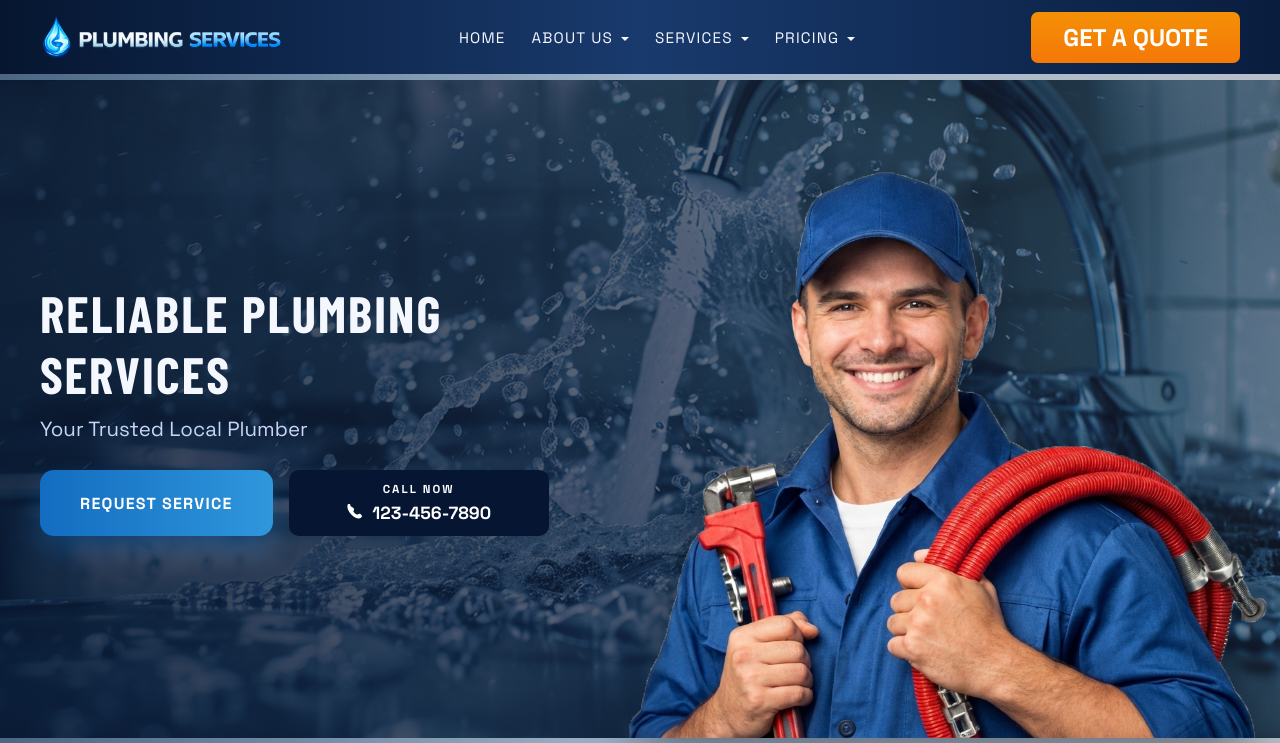
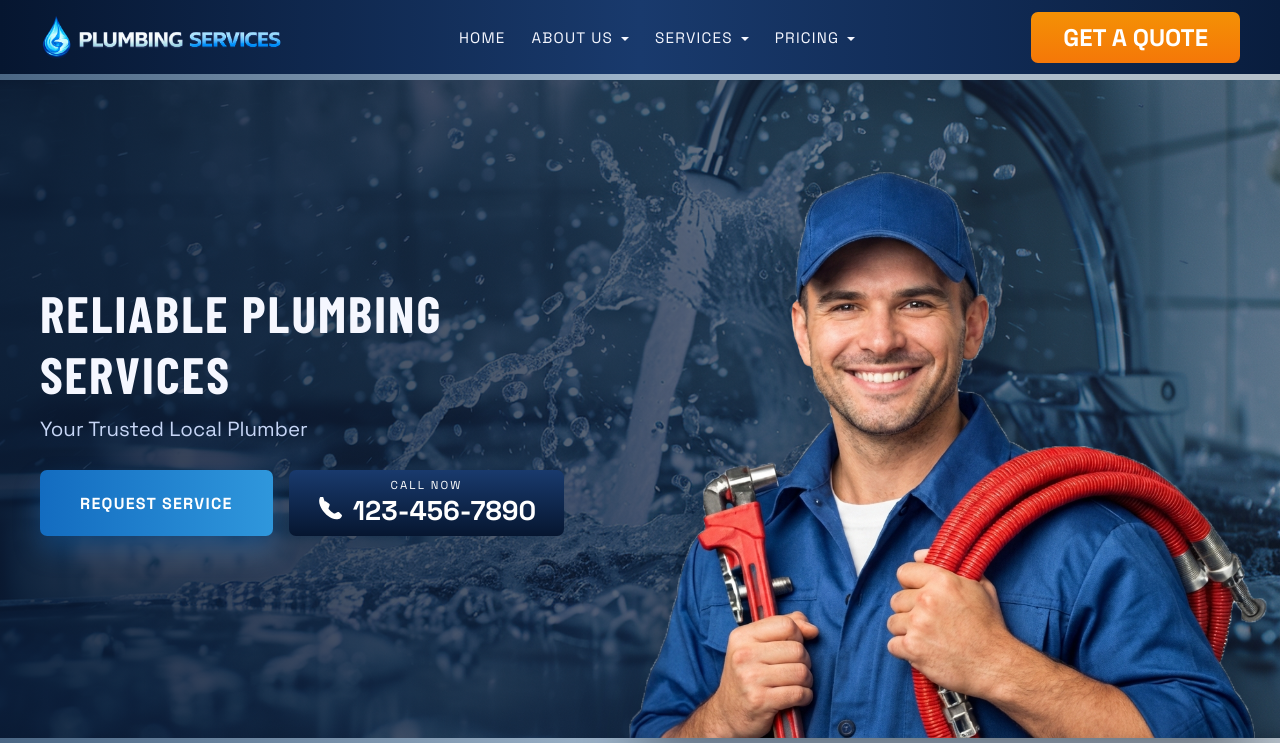
Before and after one commit to Alllvar/codersuccess-hero, a React (Vite) app: page / in a window 1280 px wide. Shown: the top 743 px of the page. Built offline with nearby package versions, Linux system fonts and the light colour scheme.

Commit message:
fix styles

```diff
--- a/src/App.css
+++ b/src/App.css
@@ -163,7 +163,7 @@ button {
   background: rgba(8, 22, 48, 0.96);
   border: 1px solid rgba(255, 255, 255, 0.15);
   padding: 10px 12px;
-  border-radius: 10px;
+  border-radius: 7px;
   min-width: 160px;
   box-shadow: 0 12px 30px rgba(3, 10, 25, 0.45);
   gap: 2px;
@@ -270,7 +270,7 @@ button {
 
 .hero-btn {
   padding: 14px 26px;
-  border-radius: 14px;
+  border-radius: 7px;
   border: none;
   font-weight: 700;
   letter-spacing: 0.08em;
@@ -300,19 +300,19 @@ button {
 }
 
 .hero-btn.secondary {
-  background: #061532;
+  background: linear-gradient(360deg, var(--nav-1), var(--nav-2));
+
   color: #fff;
-  border-radius: 10px;
-  padding: 12px 28px;
+  border-radius: 7px;
+  padding: 8px 28px;
   min-width: 260px;
   display: grid;
-  gap: 6px;
+  gap: 1px;
   text-align: center;
 }
 
 .hero-btn.secondary:hover,
 .hero-btn.secondary:focus-visible {
-  background: #0a2245;
   transform: translateY(-1px);
   box-shadow: 0 12px 24px rgba(6, 21, 50, 0.45);
 }
@@ -320,6 +320,7 @@ button {
 .call-cta-label {
   font-size: 0.72rem;
   letter-spacing: 0.18em;
+  font-weight: 300;
 }
 
 .call-cta-line {
@@ -327,13 +328,13 @@ button {
   align-items: center;
   justify-content: center;
   gap: 8px;
-  font-size: 1.1rem;
+  font-size: 1.7rem;
   letter-spacing: 0;
 }
 
 .call-cta-icon {
-  width: 18px;
-  height: 18px;
+  width: 28px;
+  height: 28px;
   display: inline-flex;
 }
 
```
